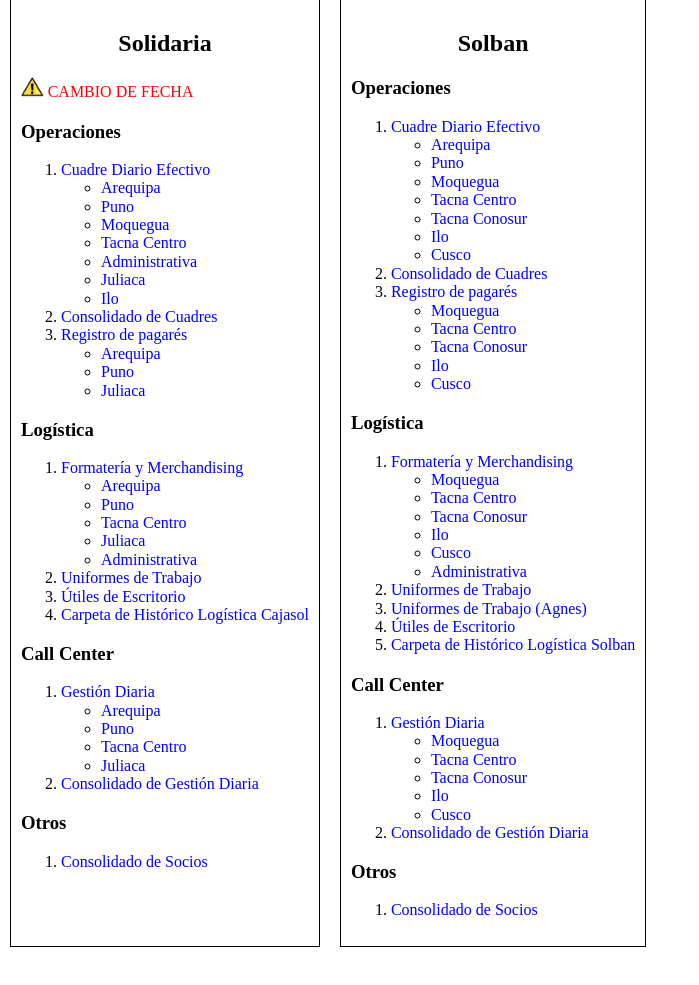
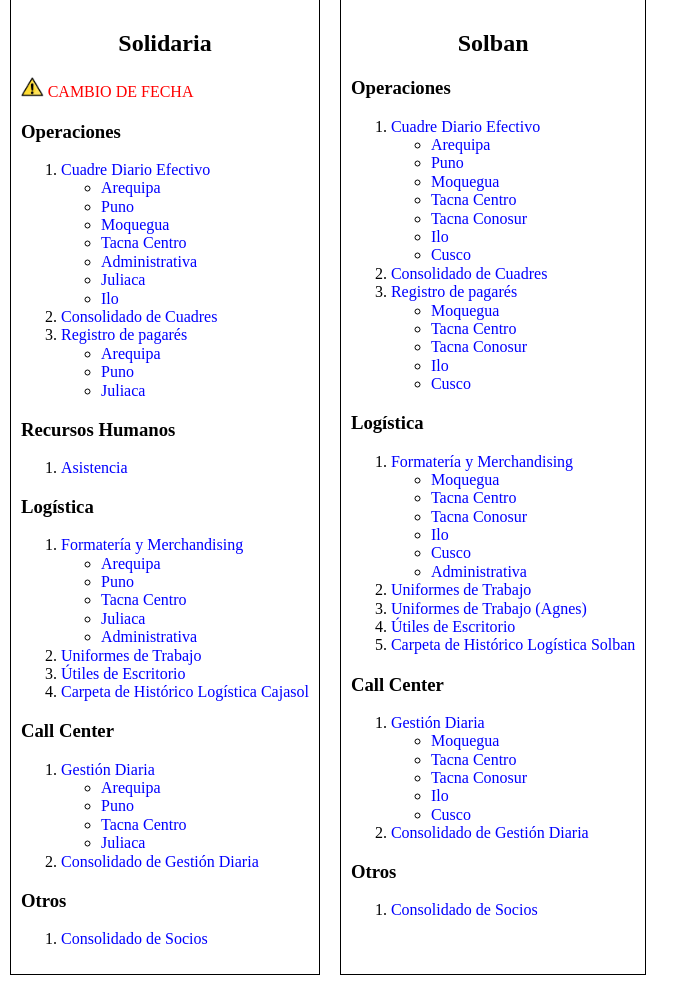
Before and after one commit to rooney2j/Cajasol-Enlaces, a Django app: page / in a window 1280 px wide. Shown: the part 109-1094 px from the top of the page, without its empty margins (0-699 px from the left). Before the commit the page ends 1056 px from the top, so only its background shows below. Run offline with Django 3.2, Linux system fonts and the light colour scheme.

Commit message:
Agregada sección de RRHH en Solidaria

```diff
--- a/templates/index.html
+++ b/templates/index.html
@@ -152,6 +152,14 @@
             </li>
             --> <!-- Eliminado por reunión Miércoles 13 Abril 2022 -->
 
+          </ol>
+
+          <h3>Recursos Humanos</h3>
+          <ol>
+            <li>
+              <a href="https://drive.google.com/drive/folders/1vCaPoJ6cQsMLCum4kke_PbSyyIctvARb?usp=share_link" target="_blank">
+                Asistencia
+              </a>
           </ol>
 
           <h3>Logística</h3>
```
